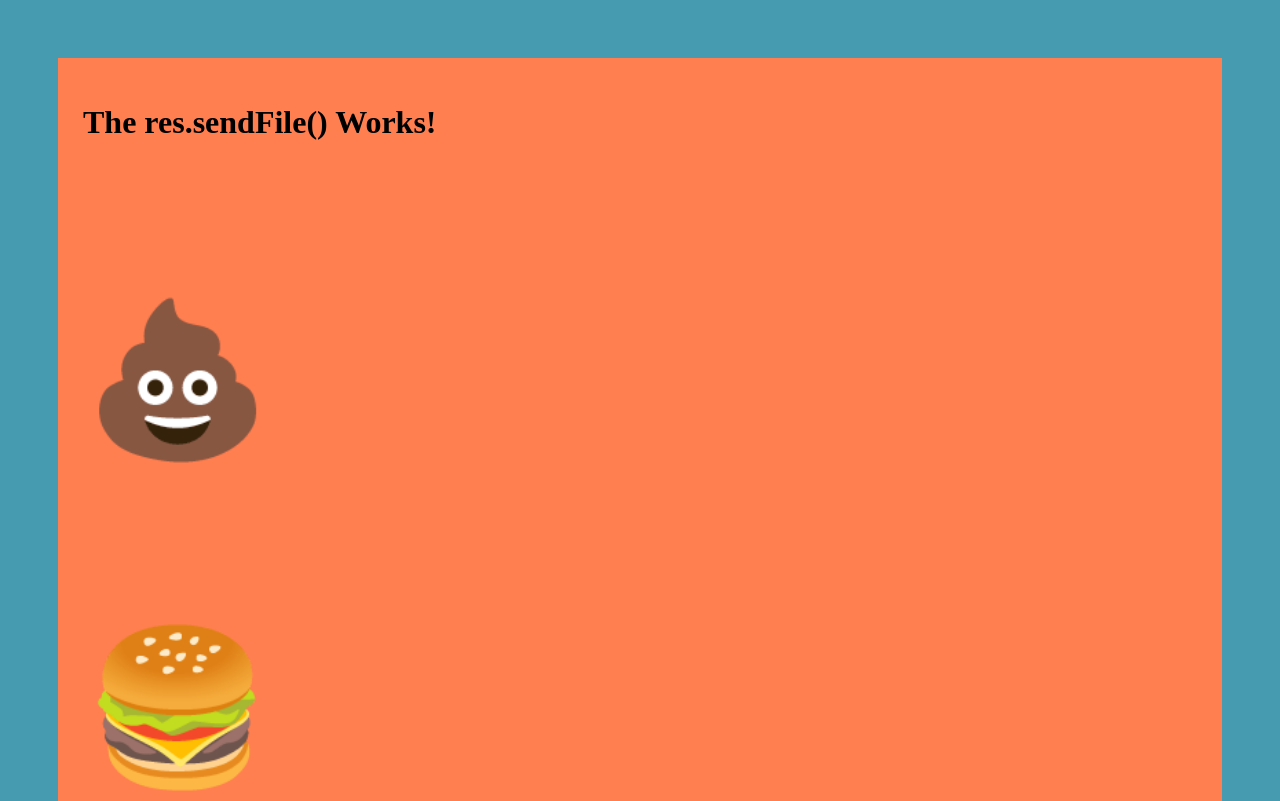
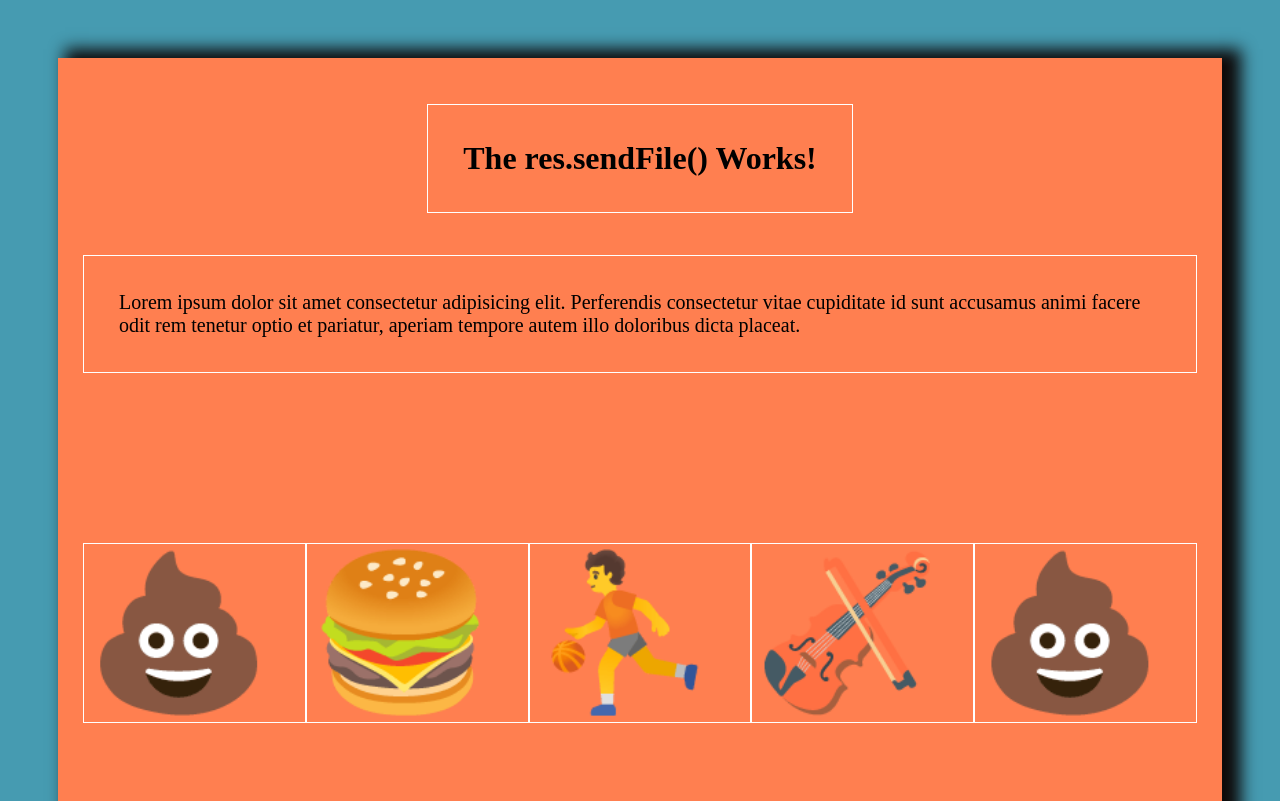
Before and after one commit to ryer19/serve-static, a website: page index.html in a window 1280 px wide. Shown: the top 801 px of the page. Drawn offline with Linux system fonts and the light colour scheme.

Commit message:
characters

```diff
--- a/index.html
+++ b/index.html
@@ -9,16 +9,47 @@
 
     <style>
         body {
+
             background-color: rgb(70, 155, 177);
             padding: 50px
         }
         div {
+            /* display: grid;
+            justify-content: column; */
+            display: flex;
+            flex-direction:row;
+            flex-wrap: wrap;
+            justify-content: space-around;
             background-color: coral;
             padding: 25px;
+            box-shadow: 13px -3px 15px 6px rgb(14, 10, 10);
         }
         p {
+            border: 1px white solid;
             padding: 1px;
             font-size: 150px;
+            flex-grow:2;
+        }
+        #word{
+            font-size: 20px;
+            padding: 35px;
+
+        }
+        .basketball{
+            flex-grow: 2;
+        }
+        .poop{
+
+        }
+        .burger{
+            flex-grow: 2
+        }
+        .burger{
+
+        }
+        h1 {
+            padding: 35px;
+            border: 1px white solid;
         }
 
     </style>
@@ -31,8 +62,15 @@
     <div class="container">
 
             <h1>The res.sendFile() Works!</h1>
-            <p>&#128169;</p>
-            <p>&#127828;</p>
+            <p id="word">Lorem ipsum dolor sit amet consectetur adipisicing elit. Perferendis consectetur vitae cupiditate id sunt accusamus animi facere odit rem tenetur optio et pariatur, aperiam tempore autem illo doloribus dicta placeat.</p>
+            <p class="poop">&#128169;</p>
+            <p class="burger">&#127828;</p>
+            <p class="basketball">&#9977;</p>
+            <p class="violin">🎻</p>
+            <p class="poop">&#128169;</p>
+            <p class="burger">&#127828;</p>
+            <p class="basketball">&#9977;</p>
+            <p class="violin">🎻</p>
     </div>
 
 </body>
```
